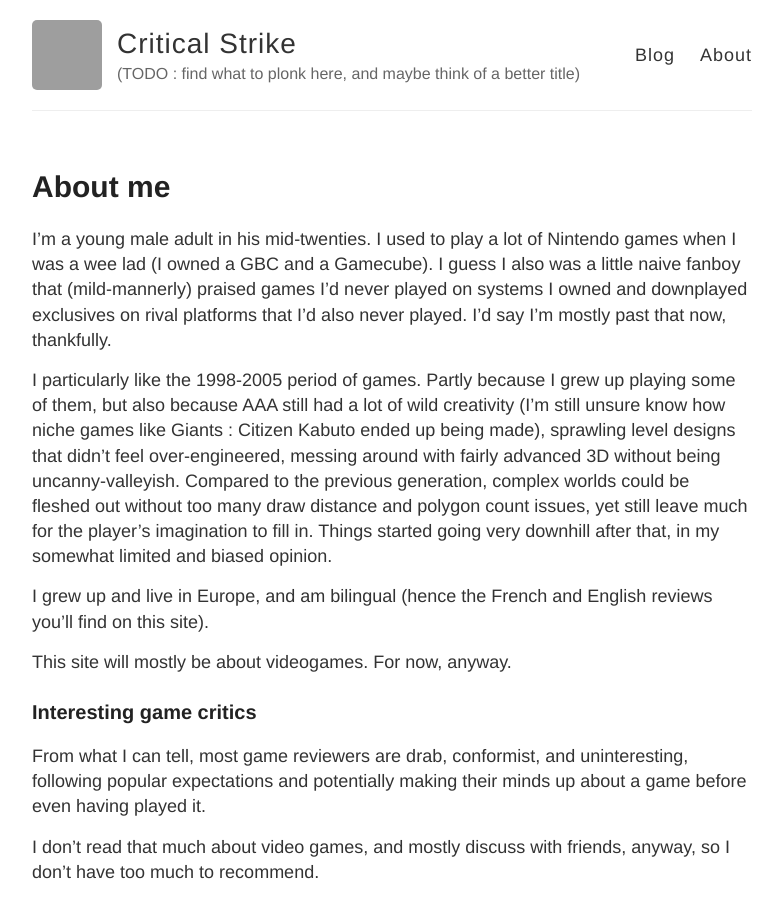
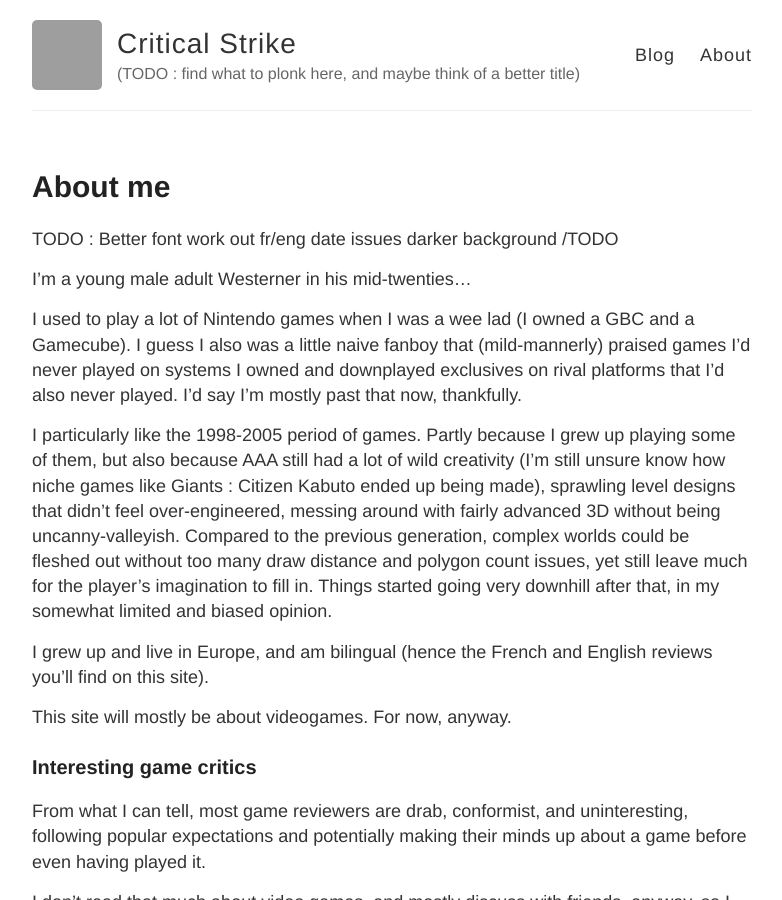
Before and after one commit to s-mackeo/maqe-crit.github.io, a Jekyll site: the page built from about.md, in a window 1280 px wide and 900 px high. Shown: the whole window, without its empty margins (248-1030 px from the left). Built offline with Jekyll 4.4.1, drawn with Linux system fonts in a browser that asks for light colours; grey boxes are pictures that could not be loaded.

Commit message:
TODO list added

```diff
--- a/about.md
+++ b/about.md
@@ -5,7 +5,16 @@ permalink: /about/
 published: true
 ---
 
-I'm a young male adult in his mid-twenties. I used to play a lot of Nintendo games when I was a wee lad (I owned a GBC and a Gamecube). I guess I also was a little naive fanboy that (mild-mannerly) praised games I'd never played on systems I owned and downplayed exclusives on rival platforms that I'd also never played. I'd say I'm mostly past that now, thankfully.
+TODO :
+Better font
+work out fr/eng
+date issues
+darker background
+/TODO
+
+I'm a young male adult Westerner in his mid-twenties...
+
+I used to play a lot of Nintendo games when I was a wee lad (I owned a GBC and a Gamecube). I guess I also was a little naive fanboy that (mild-mannerly) praised games I'd never played on systems I owned and downplayed exclusives on rival platforms that I'd also never played. I'd say I'm mostly past that now, thankfully.
 
 I particularly like the 1998-2005 period of games. Partly because I grew up playing some of them, but also because AAA still had a lot of wild creativity (I'm still unsure know how niche games like Giants : Citizen Kabuto ended up being made), sprawling level designs that didn't feel over-engineered, messing around with fairly advanced 3D without being uncanny-valleyish. Compared to the previous generation, complex worlds could be fleshed out without too many draw distance and polygon count issues, yet still leave much for the player's imagination to fill in. Things started going very downhill after that, in my somewhat limited and biased opinion.
 
```
Also changed, not shown: _posts/2016-01-13-ME.md (+5 -3 lines).
